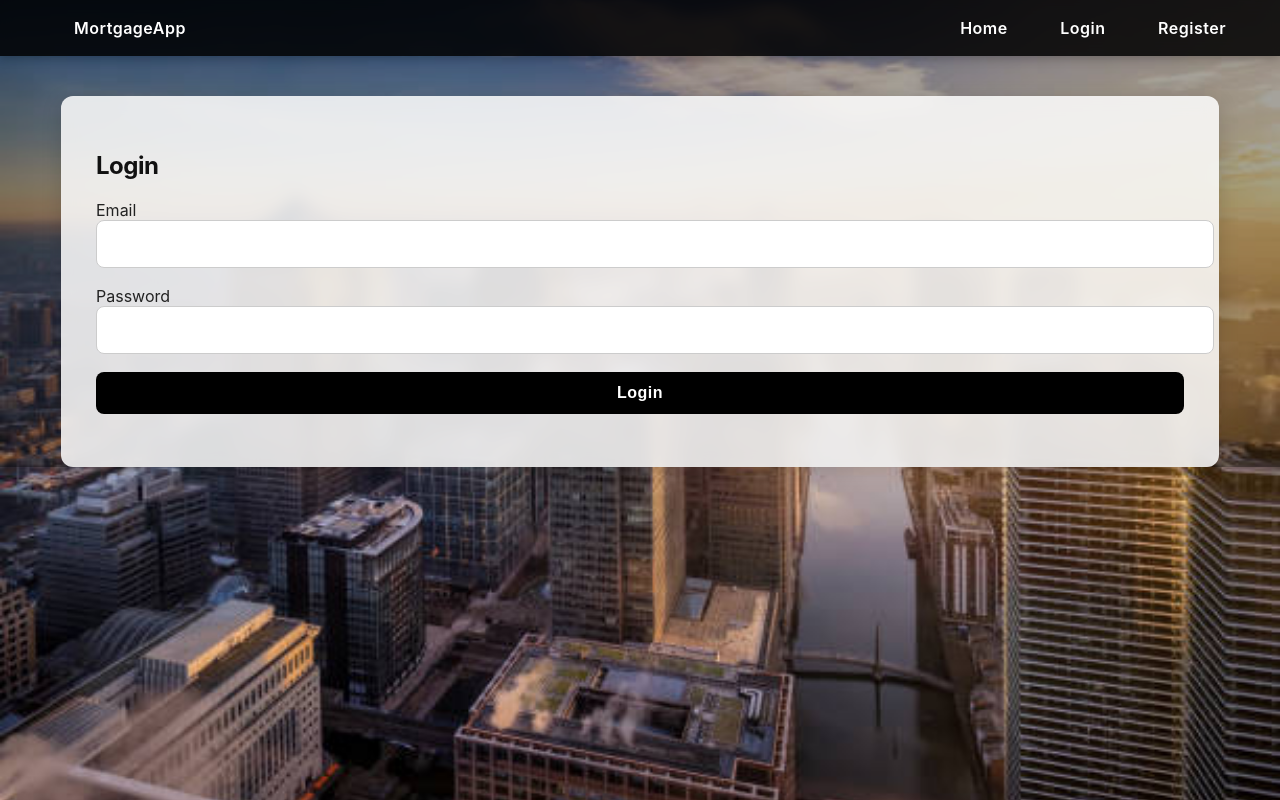
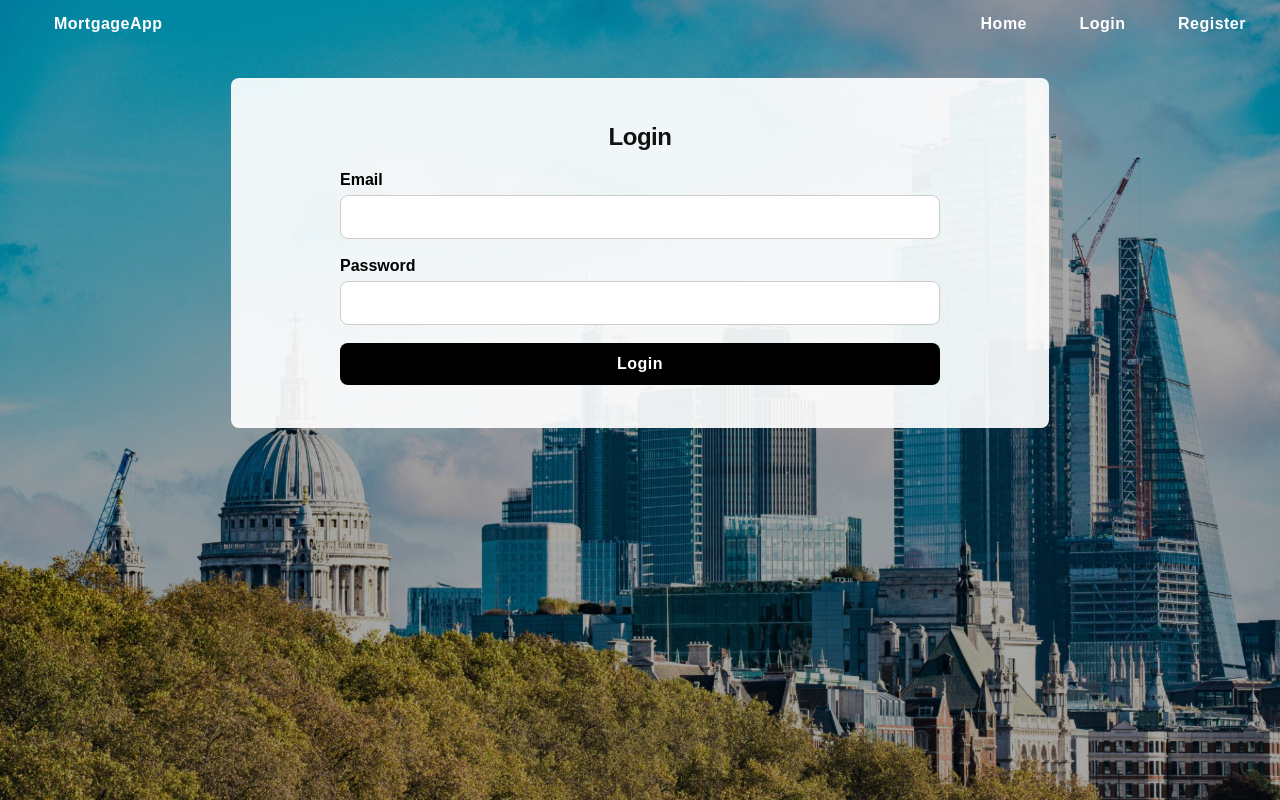
Before and after one commit to ShasD001/AND_MORTGAGE_MANAGEMENT, a Flask app: page /login in a window 1280 px wide. Run offline with Flask 3, Linux system fonts and the light colour scheme.

Commit message:
Login and Resiter boxes cleaned up and background image fixed.

```diff
--- a/static/css/style.css
+++ b/static/css/style.css
@@ -1,38 +1,25 @@
 /* GLOBAL */
 body {
     margin: 0;
-    font-family: 'Inter', Arial, sans-serif;
-
-    /* Full-screen background image */
-    background: url("/static/images/bg.jpg") no-repeat center center fixed;
+    font-family: Arial, sans-serif;
+    background-image: linear-gradient(
+        rgba(0, 0, 0, 0.35),
+        rgba(0, 0, 0, 0.35)
+    ), url("../images/bg5.jpg");
     background-size: cover;
-
-    color: #222;
-    position: relative;
-}
-
-/* Dark overlay for readability */
-body::before {
-    content: "";
-    position: absolute;
-    top: 0;
-    left: 0;
-    width: 100%;
-    height: 100%;
-    background: rgba(0, 0, 0, 0.35);
-    z-index: -1;
+    background-position: center;
+    background-repeat: no-repeat;
+    background-attachment: fixed;
+    min-height: 100vh;
 }
 
 /* NAVBAR */
 .navbar {
-    background: rgba(0, 0, 0, 0.85);
-    padding: 18px 40px;
+    background: rgba(0, 0, 0, 0);
+    padding: 15px 20px;
+    color: white;
     display: flex;
     justify-content: space-between;
-    align-items: center;
-
-    backdrop-filter: blur(6px);
-    box-shadow: 0 2px 10px rgba(0,0,0,0.25);
 }
 
 .navbar a {
@@ -53,20 +38,24 @@ body::before {
     color: #000;
 }
 
-/* MAIN CONTAINER (Glassmorphism) */
+/* MAIN CONTAINER */
 .container {
-    width: 85%;
-    max-width: 1100px;
-    margin: 40px auto;
+    width: 60%;
+    max-width: 850px;
+    margin: 30px auto;
+    background: rgba(255, 255, 255, 0.92);
+    padding: 25px;
+    border-radius: 8px;
 
-    background: rgba(255, 255, 255, 0.85);
-    backdrop-filter: blur(8px);
+    text-align: center;
+}
 
-    padding: 35px;
-    border-radius: 12px;
+.home-buttons {
+    margin-top: 40px;
+}
 
-    box-shadow: 0 4px 20px rgba(0,0,0,0.15);
-    animation: fadeIn 0.4s ease;
+.home-buttons .btn {
+    margin: 0 8px;
 }
 
 /* HEADINGS */
@@ -76,23 +65,42 @@ h1, h2 {
     letter-spacing: -0.5px;
 }
 
-/* INPUTS */
-.input, input {
+/* FORMS */
+form {
+    max-width: 600px;
+    margin: 0 auto;
+}
+
+form label {
+    display: block;
+    text-align: left;
+    margin-bottom: 6px;
+    font-weight: 600;
+}
+
+.input,
+input,
+select {
     width: 100%;
-    padding: 14px;
+    box-sizing: border-box;
+    padding: 12px;
     margin-bottom: 18px;
-
     border: 1px solid #ccc;
     border-radius: 8px;
-
     font-size: 1rem;
-    transition: 0.3s ease;
 }
 
-.input:focus, input:focus {
+.input:focus,
+input:focus,
+select:focus {
     border-color: #ffeb3b;
     box-shadow: 0 0 6px rgba(255, 235, 59, 0.6);
     outline: none;
+}
+
+form .btn {
+    width: 100%;
+    display: block;
 }
 
 /* BUTTONS */
```
Also changed, not shown: other parts of static/css/style.css (+61 -13 lines), templates/index.html (+12 -2 lines), static/images/bg2.jpg (added), static/images/bg3.jpg (added), static/images/bg4.jpg (added), static/images/bg5.jpg (added).
